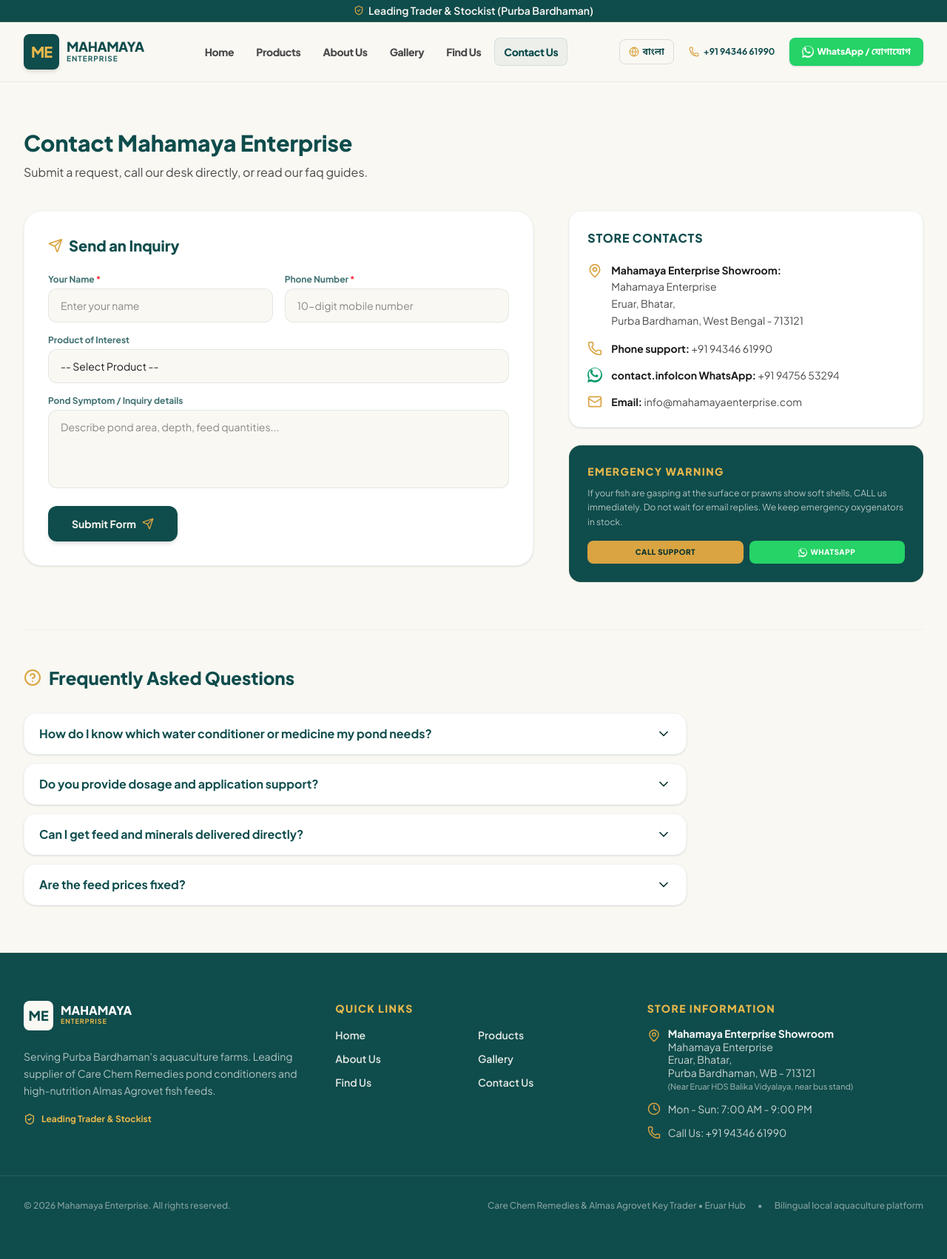
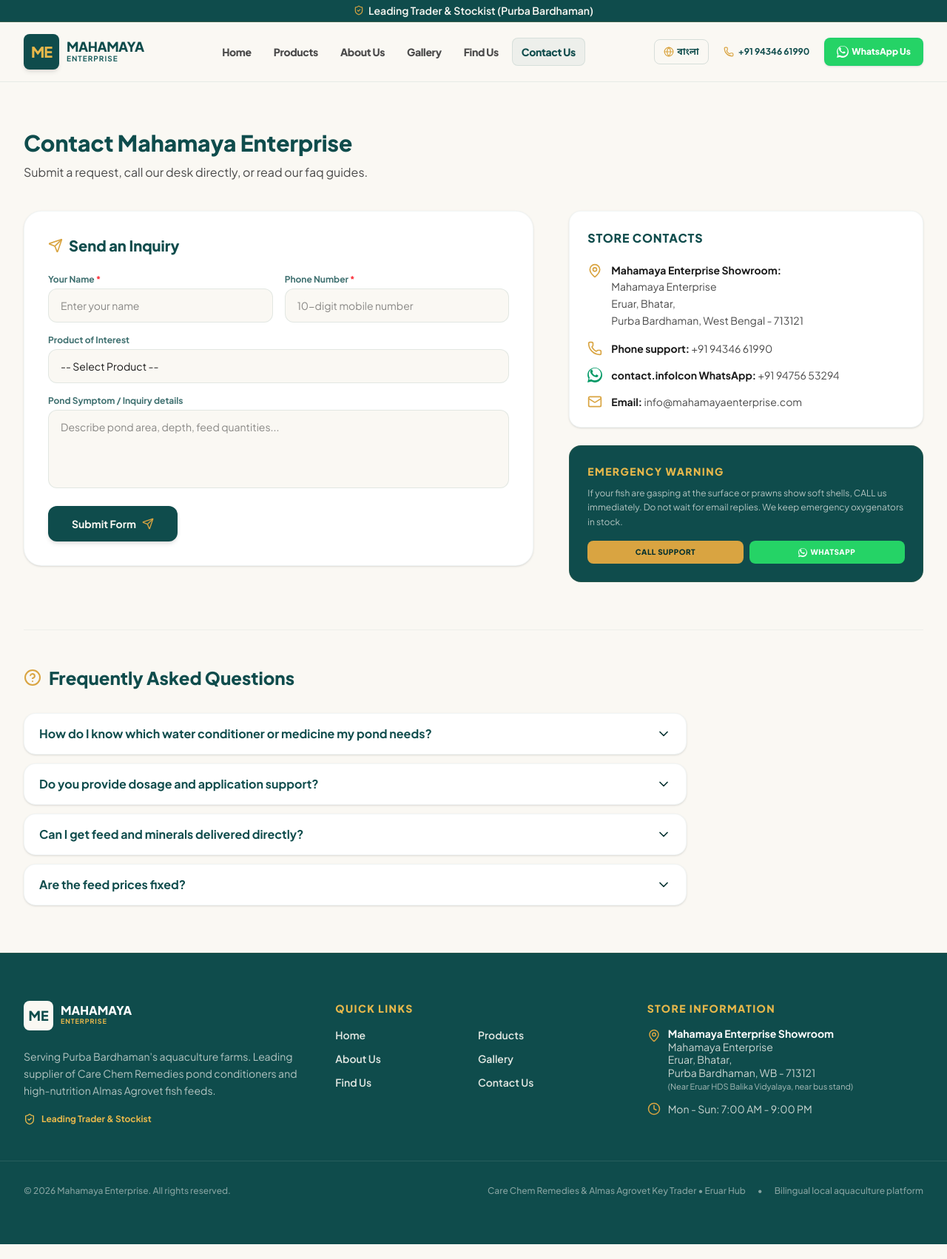
Before and after one commit to Surja2003/ME, a React (Vite) app: page /contact in a window 1280 px wide. Shown: the whole page at 74% size. Built offline with nearby package versions, Linux system fonts and the light colour scheme.

Commit message:
Remove slashes from actions buttons, translate call/whatsapp dynamically, and remove redundant contact row from footer

```diff
--- a/src/components/Layout.tsx
+++ b/src/components/Layout.tsx
@@ -176,7 +176,7 @@
               className="flex items-center gap-1 bg-[#25D366] hover:bg-[#20ba5a] text-white font-extrabold text-[10px] lg:text-xs px-2.5 lg:px-4 py-2 lg:py-2.5 rounded-lg shadow-sm border border-emerald-500/20 transition-all active:scale-95 duration-200 whitespace-nowrap"
             >
               <WhatsAppIcon className="w-4 h-4" />
-              <span>WhatsApp / যোগাযোগ</span>
+              <span>{t('nav.whatsappBtn')}</span>
             </a>
           </div>
 
@@ -276,7 +276,7 @@
                     className="flex items-center justify-center gap-2.5 w-full bg-teal-900 hover:bg-teal-800 text-cream font-bold text-sm py-3 rounded-xl shadow-sm border border-teal-950 transition-transform active:scale-95 duration-200"
                   >
                     <Phone className="w-4 h-4 text-amber-500" />
-                    <span>{t('nav.callBtn')} / কল করুন</span>
+                    <span>{t('nav.callBtn')}</span>
                   </a>
                   <a
                     href={whatsappUrl}
@@ -285,7 +285,7 @@
                     className="flex items-center justify-center gap-2.5 w-full bg-[#25D366] hover:bg-[#20ba5a] text-white font-extrabold text-sm py-3 rounded-xl shadow-sm border border-emerald-500/20 transition-transform active:scale-95 duration-200"
                   >
                     <WhatsAppIcon className="w-4 h-4" />
-                    <span>{t('nav.whatsappBtn')} / চ্যাট করুন</span>
+                    <span>{t('nav.whatsappBtn')}</span>
                   </a>
                 </div>
 
@@ -364,10 +364,6 @@
                 <Clock className="w-4.5 h-4.5 text-amber-500 shrink-0" />
                 <p>{t('footer.hours')}</p>
               </div>
-              <div className="flex items-center gap-2.5">
-                <Phone className="w-4.5 h-4.5 text-amber-500 shrink-0" />
-                <p>{t('nav.callUs')}</p>
-              </div>
             </div>
           </div>
         </div>
@@ -391,7 +387,7 @@
             className="flex items-center justify-center gap-2 w-full bg-teal-900 hover:bg-teal-800 text-cream font-bold text-sm py-3.5 rounded-xl border border-teal-950 shadow-sm transition-transform active:scale-95 duration-200"
           >
             <Phone className="w-4 h-4 text-amber-500" />
-            <span>{t('nav.callBtn')} / কল করুন</span>
+            <span>{t('nav.callBtn')}</span>
           </a>
           <a
             href={whatsappUrl}
@@ -400,7 +396,7 @@
             className="flex items-center justify-center gap-2 w-full bg-[#25D366] hover:bg-[#20ba5a] text-white font-extrabold text-sm py-3.5 rounded-xl border border-emerald-500/20 shadow-sm transition-transform active:scale-95 duration-200"
           >
             <WhatsAppIcon className="w-4 h-4" />
-            <span>WhatsApp / চ্যাট</span>
+            <span>{t('nav.whatsappBtn')}</span>
           </a>
         </div>
       </div>
```
